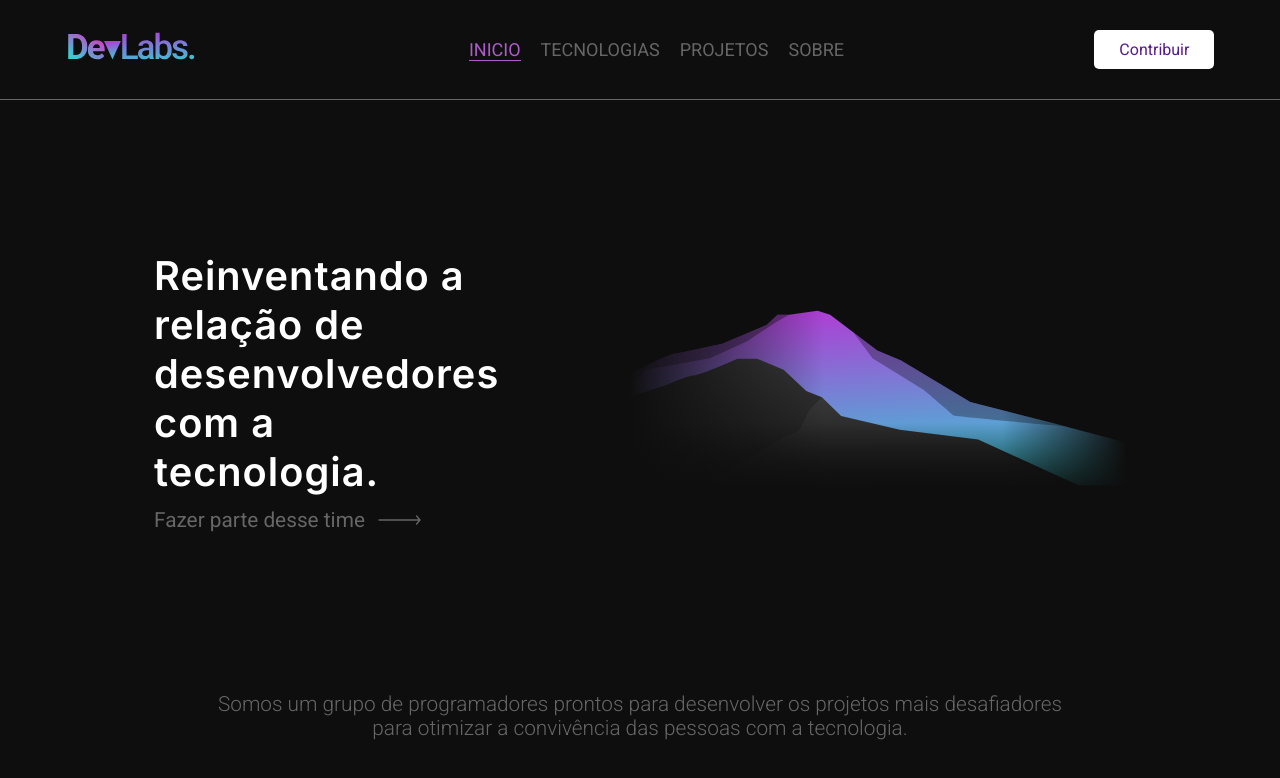
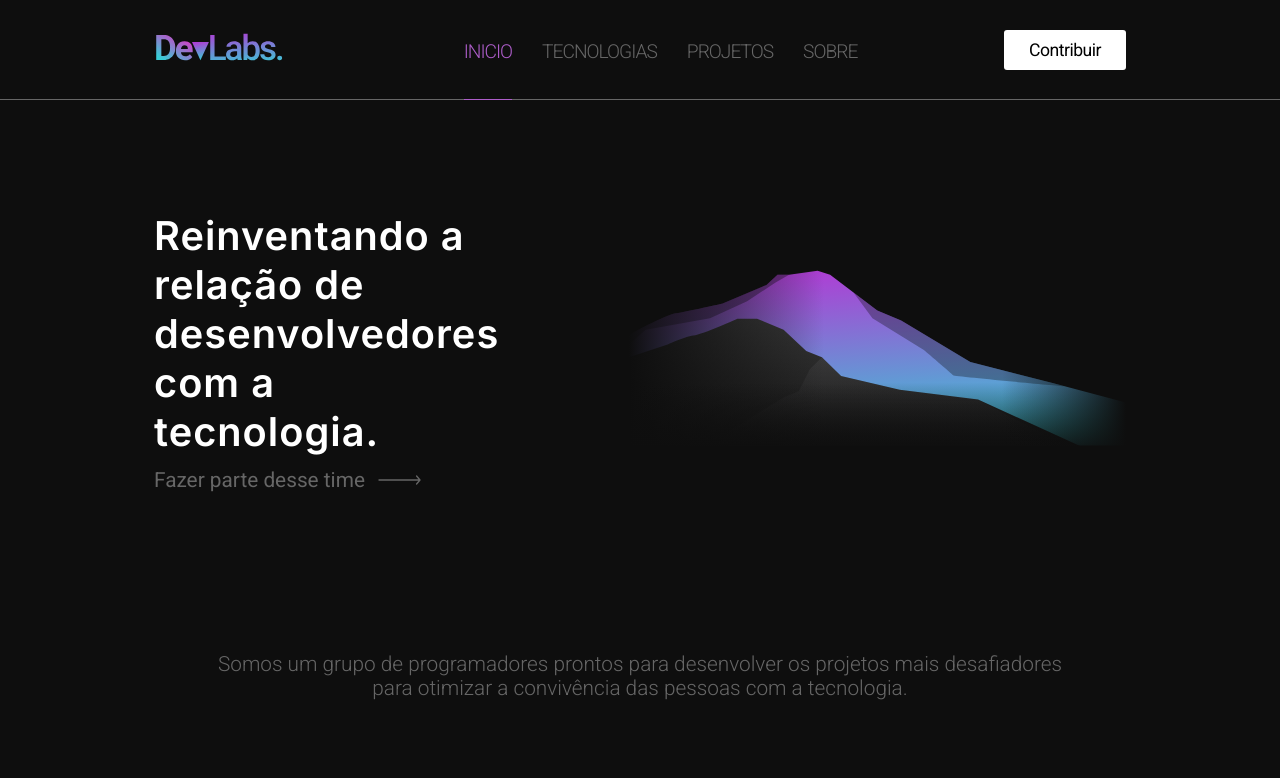
Before and after one commit to devlabs-studio/dl-frontend, a React (Create React App) app: page / in a window 1280 px wide. Shown: the top 778 px of the page. Built offline with nearby package versions, Linux system fonts and the light colour scheme.

Commit message:
FIX: Text styles in header

```diff
--- a/src/App.js
+++ b/src/App.js
@@ -5,10 +5,7 @@ import Header from './components/header/index'
 
 function App() {
   return (
-    <>
-      <Header />
       <Routes />
-    </>
   )
 }
 
--- a/src/components/header/index.jsx
+++ b/src/components/header/index.jsx
@@ -1,4 +1,5 @@
 import React from 'react'
+import { Link } from 'react-router-dom'
 
 import DevLabsLogo from '../../assets/dl-logo.svg'
 import './styles.css'
@@ -13,15 +14,15 @@ const Header = () => {
 
         <div className="menu">
           <ul>
-            <li><a className="menu-select" href="">Inicio</a></li>
-            <li><a href="">Tecnologias</a></li>
-            <li><a href="">Projetos</a></li>
-            <li><a href="">Sobre</a></li>
+            <li><Link to="/" className="menu-select">Inicio</Link></li>
+            <li><Link to="/">Tecnologias</Link></li>
+            <li><Link to="/">Projetos</Link></li>
+            <li><Link to="/">Sobre</Link></li>
           </ul>
         </div>
 
-        <div className="donate">
-          <a href="">Contribuir</a>
+        <div className="contribute">
+          <Link to="/">Contribuir</Link>
         </div>
       </div>
     </div>
--- a/src/components/header/styles.css
+++ b/src/components/header/styles.css
@@ -1,47 +1,79 @@
-#header{
-    padding: 30px 0;
+#header {
+    width: 100%;
+    height: 100px;
+    padding: 0 5vw;
     border-bottom: 1px solid var(--text-color);
+
+    display: block;
 }
 
-#container{
-    max-width: 1200px;
+#header #container {
+    max-width: 972px;
+    height: 100px;
+
     margin: 0 auto;
-    padding: 0 2%;
     display: flex;
-}
-
-#header > #container{
     align-items: center;
     justify-content: space-between;
 }
 
-.menu ul{
+#header #container .menu {
+    height: 100%;
+    padding-top: 2.5rem;
+
     display: flex;
-    flex-direction: row;
-    list-style: none;
     align-items: center;
-    justify-content: center;
 }
 
-.menu ul li{
-    margin-left: 20px;
+#header #container .menu ul {
+    height: 100%;
+
+    display: flex;
+    align-items: center;
 }
 
-.menu ul li a{
+#header #container .menu ul li {
+    margin-left: 30px;
+    height: 100%;
+    display: flex;
+}
+
+#header #container .menu ul li a {
     text-decoration: none;
     text-transform: uppercase;
+    font-family: Roboto;
+    font-weight: 300;
     color: var(--text-color);
-    font-size: 18px;
+    font-size: 1.2rem;
+    letter-spacing: -1px;
+
+    transition: 0.4s;
 }
 
-.menu ul li a.menu-select{
+#header #container .menu ul li a:hover {
     color: #AD5DC9;
     border-bottom: 1px solid #AD5DC9;
 }
 
-.donate a{
-    text-decoration: none;
+#header #container .menu ul li a.menu-select {
+    color: #AD5DC9;
+    border-bottom: 1px solid #AD5DC9;
+}
+
+#header #container .contribute a {
+    height: 100%;
+
+    font-family: Roboto;
+    font-weight: 400;
+    letter-spacing: -0.5px;
+    font-size: 1.1rem;
     padding: 10px 25px;
-    border-radius: 5px;
-    background-color: var(--title-color);
+    border-radius: 3px;
+    background: var(--title-color);
+    color: #000;
+    transition: 0.2s;
 }
+
+#header #container .contribute a:hover {
+    filter: opacity(80%);
+}
--- a/src/presents/Landing/components/Section_1/styles.css
+++ b/src/presents/Landing/components/Section_1/styles.css
@@ -1,6 +1,6 @@
 #section-1 {
   width: 100%;
-  height: 90vh;
+  height: 85vh;
   padding: 10vh 0;
 
   display: flex;
@@ -38,6 +38,13 @@
   display: flex;
   align-items: center;
   gap: 1vw;
+
+  cursor: pointer;
+  transition: 0.5s;
+}
+
+#section-1 .section-1-main .section-1-main-text h4:hover {
+  transform: translateX(5px);
 }
 
 #section-1 .section-1-footer {
--- a/src/routes.jsx
+++ b/src/routes.jsx
@@ -5,9 +5,12 @@ import { Route, BrowserRouter } from 'react-router-dom'
 import Landing from './presents/Landing/index'
 import About from './presents/About/index'
 
+import Header from './components/header/index'
+
 const Routes = () => {
   return (
     <BrowserRouter>
+      <Header />
       <Route component={Landing} exact path="/" />
       <Route component={About} exact path="/about" />
     </BrowserRouter>
--- a/src/styles/global.css
+++ b/src/styles/global.css
@@ -33,3 +33,7 @@ h6 {
   color: var(--title-color);
   font-family: Roboto;
 }
+
+a {
+  text-decoration: none;
+}
```
Also changed, not shown: 2 other files (tests, documents, lock files or other folders).
